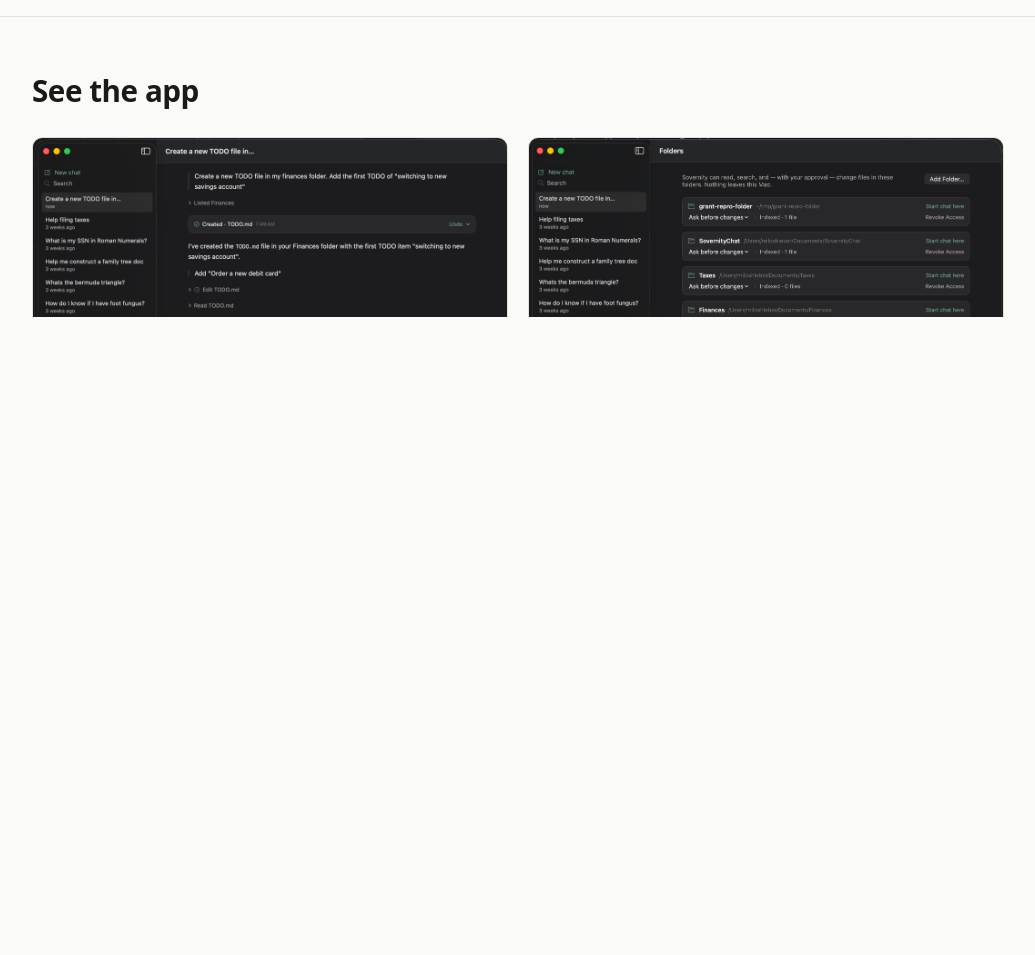
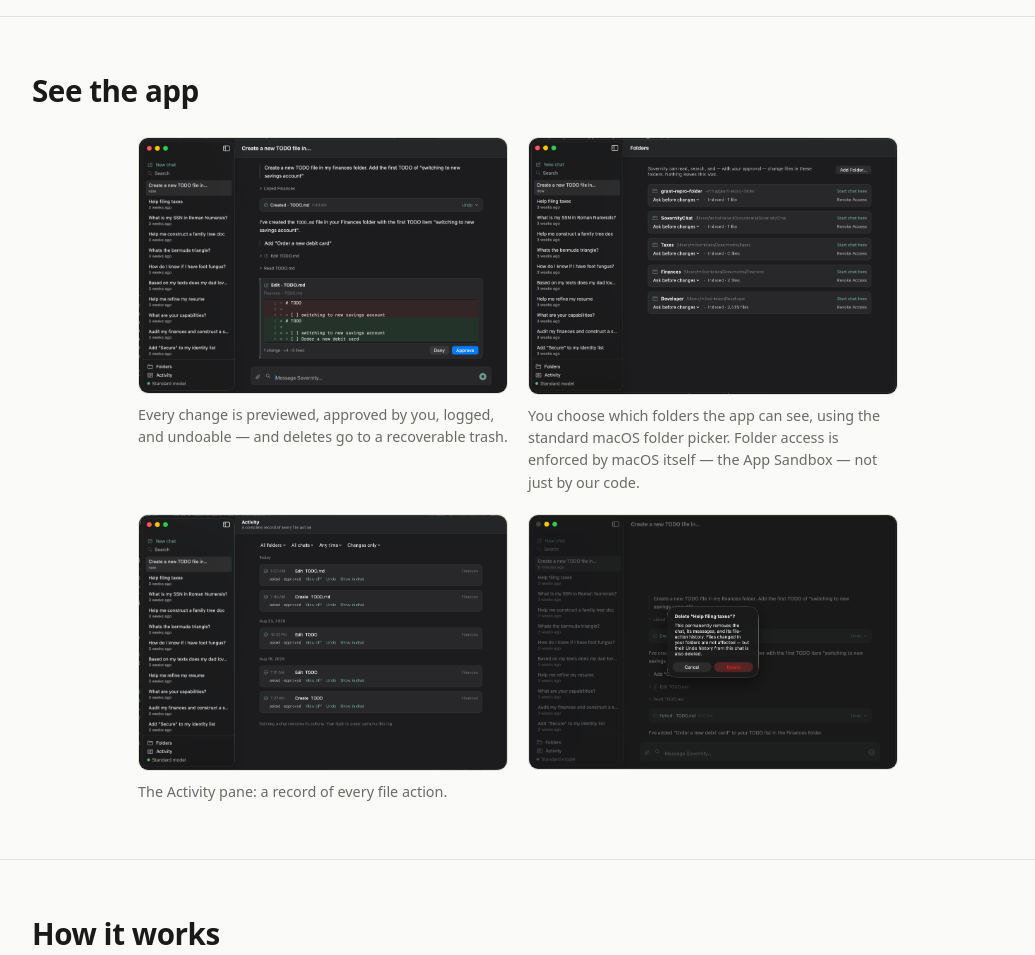
Before and after one commit to SovernityHQ/sovernity-web, a plain HTML site: page index.html in a window 1280 px wide. Shown: the part 700-1655 px from the top of the page, without its empty margins (122-1157 px from the left). Drawn offline with Linux system fonts and the light colour scheme.

Commit message:
Publish site from 780e8d5
Generated by scripts/publish-website.sh in the private application repo.
Do not hand-edit this repository.

```diff
--- a/style.css
+++ b/style.css
@@ -246,11 +246,18 @@ figcaption {
   background: var(--surface-raised);
 }
 
+/* The shots are 2084px-wide full-window captures. Left to fill .wrap they
+   render ~476px per column — a quarter scale, which is both visually
+   dominant and too small to read. Capping the gallery keeps them as a
+   gallery rather than four hero images; the figure is the cap, not the
+   image width, so the two-column rhythm and the captions stay intact. */
 .shot-grid {
   display: grid;
   grid-template-columns: 1fr 1fr;
   gap: 20px;
   margin-top: 28px;
+  max-width: 760px;      /* -> ~370px per shot on desktop */
+  margin-inline: auto;
 }
 
 /* ---- How it works ---- */
@@ -392,6 +399,10 @@ figcaption {
 /* ---- Responsive ---- */
 @media (max-width: 760px) {
   .shot-grid, .claim-grid, .steps { grid-template-columns: 1fr; }
+  /* One column: without a cap a shot stretches to the full container
+     (~712px at this breakpoint), which is larger than it ever renders
+     on desktop — the opposite of what a narrow viewport wants. */
+  .shot img { max-width: 420px; margin-inline: auto; }
   .hero { padding: 56px 0 48px; }
   section { padding: 44px 0; }
 }
```
Also changed, not shown: README.md.
